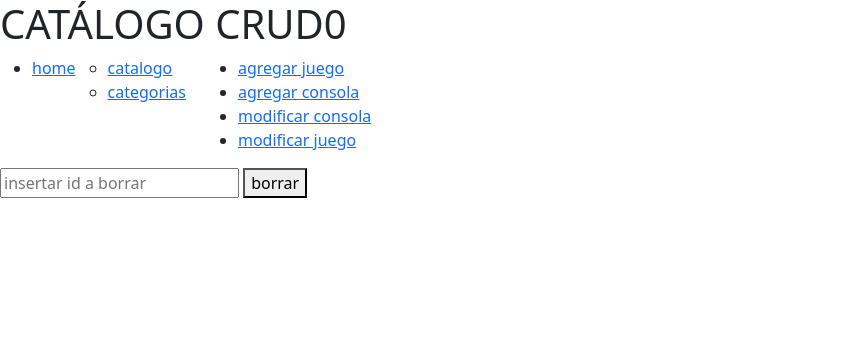
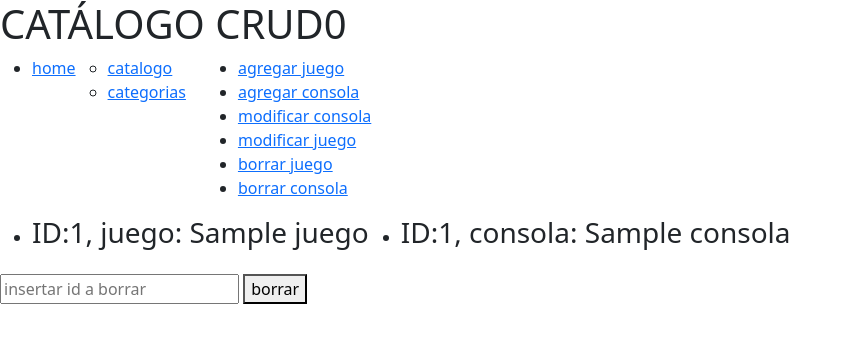
Before and after one commit to nicolassarasola/tp_avances1, a PHP site: template Templates/formDeleteJuego.phtml in a window 1280 px wide. Shown: the top 343 px of the page, without its empty margins (0-852 px from the left). Run offline with PHP 8.4, Linux system fonts and the light colour scheme; the template is opened without the code that fills it: most values are stand-ins (such as "Sample title", 1, 10 or a date in 2020); a stand-in replaces the project's code that opens the database connection; some libraries are stand-ins or nearby versions.

Commit message:
Add files via upload

```diff
--- a/Templates/formDeleteConsolas.phtml
+++ b/Templates/formDeleteConsolas.phtml
@@ -1,3 +1,9 @@
+<ul>
+    <?php foreach($consolas as $consola): ?>
+       <li><h3>ID:<?=$consola->ID?>, consola: <?=$consola->nombre?></h3></li>
+    <?php endforeach ?>
+</ul>
+
 
 <form action="deleteConsola" method="post">
 <input type="hidden" name="action" value="deleteConsola">
--- a/Templates/formDeleteJuego.phtml
+++ b/Templates/formDeleteJuego.phtml
@@ -1,4 +1,16 @@
+<div style="display:flex">
+    <ul>
+        <?php foreach($juegos as $juego): ?>
+        <li><h3>ID:<?=$juego->ID?>, juego: <?=$juego->nombre?></h3></li>
+        <?php endforeach ?>
+    </ul>
 
+    <ul>
+        <?php foreach($consolas as $consola): ?>
+        <li><h3>ID:<?=$consola->ID?>, consola: <?=$consola->nombre?></h3></li>
+        <?php endforeach ?>
+    </ul>
+</div>
 <form action="deleteJuego" method="post">
 <input type="hidden" name="action" value="deleteJuego">
     <input type="text" name="ID" placeholder="insertar id a borrar">
--- a/Templates/header.phtml
+++ b/Templates/header.phtml
@@ -31,5 +31,7 @@
             <li><a href="addConsola">agregar consola</a></li>
             <li><a href="updateConsola">modificar consola</a></li>
             <li><a href="updateJuego">modificar juego</a></li>
+            <li><a href="deleteJuego">borrar juego</a></li>
+            <li><a href="deleteConsola">borrar consola</a></li>
         </ul>
 </nav>
--- a/View/View.php
+++ b/View/View.php
@@ -84,7 +84,7 @@ class View{
       require_once './Templates/showError.phtml';
    }
 
-   public function showFormAddJuego($consolas){//<-----falta agregar el seleccionar la consola a la que pertenece clickeandola
+   public function showFormAddJuego($consolas){
       require_once './Templates/header.phtml';
       require_once './Templates/formAddJuego.phtml';
    }
@@ -109,13 +109,11 @@ class View{
    public function showDeleteConsola($consolas){
       require_once './Templates/header.phtml';
       require_once './Templates/formDeleteConsolas.phtml';
-      require_once './Templates/showCatalogo.phtml';
    }
 
-   public function showDeleteJuego($juegos){
+   public function showDeleteJuego($juegos,$consolas){
       require_once './Templates/header.phtml';
       require_once './Templates/formDeleteJuego.phtml';
-      require_once './Templates/showCatalogo.phtml';
    }
 
 }
```
Also changed, not shown: Controller/Controller.php (+21 -34 lines), Model/Model.php (+3 -6 lines).
